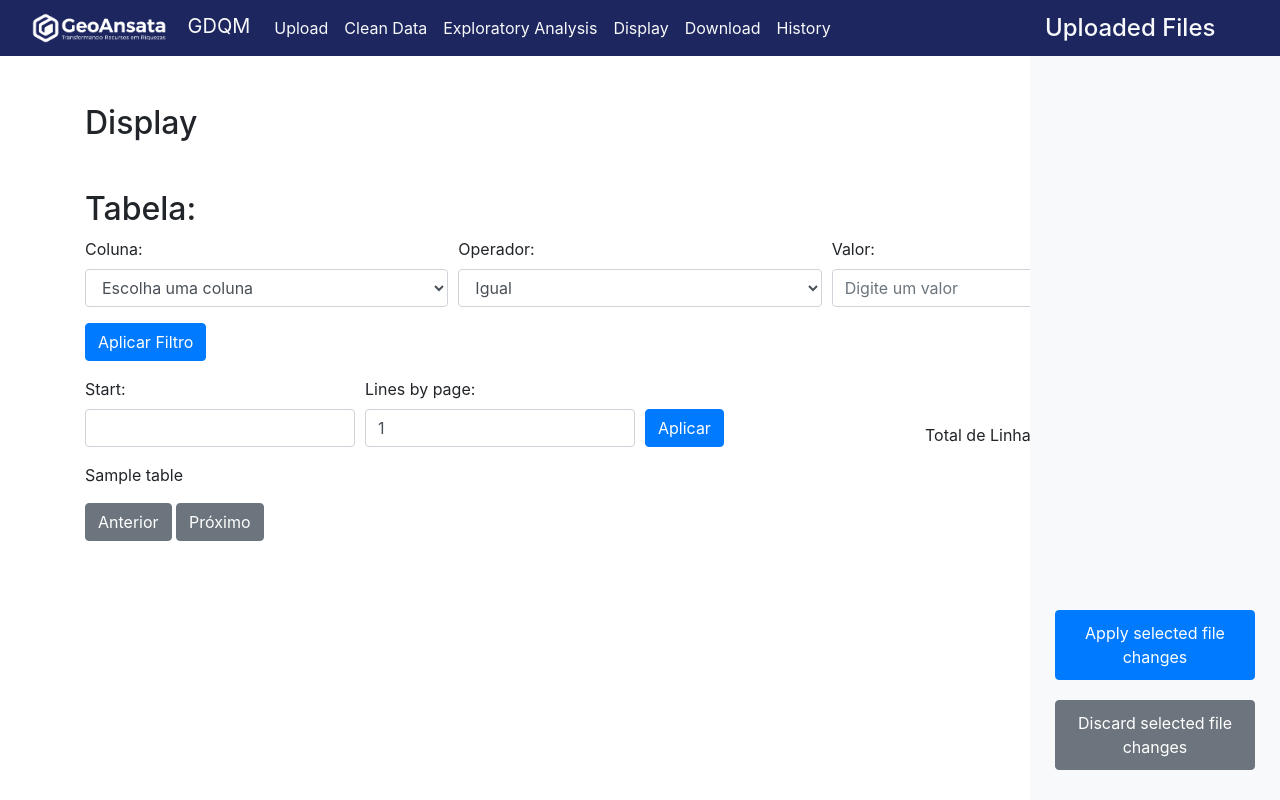
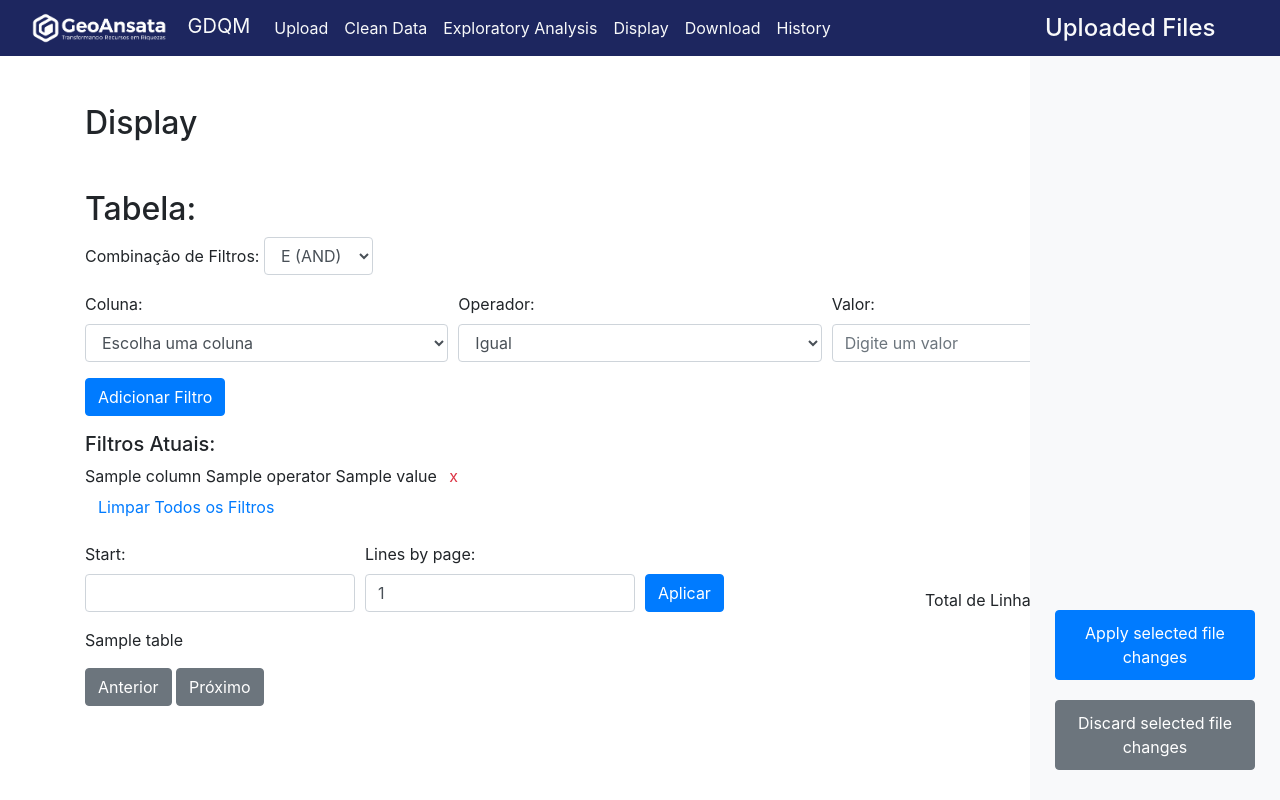
Before and after one commit to GeoAnsata/GeoAnsata-GDQM, a Flask app: template flask_site/templates/display.html in a window 1280 px wide. Run offline with Flask 3, Linux system fonts and the light colour scheme; the template is opened without the code that fills it: most values are stand-ins (such as "Sample title", 1, 10 or a date in 2020); some libraries are stand-ins or nearby versions.

Commit message:
multiple filters

```diff
--- a/flask_site/app.py
+++ b/flask_site/app.py
@@ -25,6 +25,7 @@ def init_session_vars():
     session['sheet_names'] = {}
     session['selected_file']=''
     session['selected_sheet']=''
+    session['filters'] = []
 
 
 @app.route('/upload_file', methods=['POST'])
@@ -557,47 +558,78 @@ def upload():
         session['selected_sheet']=''
     return render_template('upload.html', uploaded_files=session['sheet_names'], selected_file=session["selected_file"], selected_sheet=session["selected_sheet"])
 
-@app.route('/display')
+@app.route('/display', methods=['GET', 'POST'])
 def display():
     try:
-        # Carrega o DataFrame
         df = load_df(app)
-
-        # Define os nomes das colunas para o dropdown
         column_names = df.columns.tolist()
 
-        # Captura os parâmetros de paginação e filtragem da URL
+        # Captura os parâmetros de paginação
         start = request.args.get('start', default=0, type=int)
         lines_by_page = request.args.get('lines_by_page', default=100, type=int)
 
-        # Captura os parâmetros de filtro
-        filter_column = request.args.get('filter_column')
-        filter_operator = request.args.get('filter_operator')
-        filter_value = request.args.get('filter_value')
+        if request.method == 'POST':
+            filter_column = request.form.get('filter_column')
+            filter_operator = request.form.get('filter_operator')
+            filter_value = request.form.get('filter_value')
 
-        # Aplica o filtro ao DataFrame, se todos os parâmetros de filtro estiverem presentes
-        if filter_column and filter_operator and filter_value:
+            if filter_column and filter_operator and filter_value:
+                # Append the new filter to the existing list of filters
+                session['filters'].append({
+                    'column': filter_column,
+                    'operator': filter_operator,
+                    'value': filter_value
+                })
+                session.modified = True
+        # Remover filtro específico
+        if 'remove_filter' in request.args:
+            filter_index = int(request.args.get('remove_filter'))
+            session['filters'].pop(filter_index)
+            session.modified = True
+
+        # Limpar todos os filtros
+        if 'clear_filters' in request.args:
+            session['filters'] = []
+            session.modified = True
+
+
+        # Definir operador de combinação dos filtros (AND/OR)
+        filter_logic = request.args.get('filter_logic', 'and')
+
+        # Aplica os filtros ao DataFrame
+        for filter_item in session['filters']:
+            col = filter_item['column']
+            op = filter_item['operator']
+            val = filter_item['value']
+
             try:
-                filter_value = float(filter_value) if filter_value.replace('.', '', 1).isdigit() else filter_value
-                if filter_operator == "equals":
-                    df = df[df[filter_column] == filter_value]
-                elif filter_operator == "not_equals":
-                    df = df[df[filter_column] != filter_value]
-                elif filter_operator == "greater_than":
-                    df = df[pd.to_numeric(df[filter_column], errors='coerce') > filter_value]
-                elif filter_operator == "less_than":
-                    df = df[pd.to_numeric(df[filter_column], errors='coerce') < filter_value]
-                elif filter_operator == "greater_equal":
-                    df = df[pd.to_numeric(df[filter_column], errors='coerce') >= filter_value]
-                elif filter_operator == "less_equal":
-                    df = df[pd.to_numeric(df[filter_column], errors='coerce') <= filter_value]
+                val = float(val) if val.replace('.', '', 1).isdigit() else val
+                if op == "equals":
+                    condition = df[col] == val
+                elif op == "not_equals":
+                    condition = df[col] != val
+                elif op == "greater_than":
+                    condition = pd.to_numeric(df[col], errors='coerce') > val
+                elif op == "less_than":
+                    condition = pd.to_numeric(df[col], errors='coerce') < val
+                elif op == "greater_equal":
+                    condition = pd.to_numeric(df[col], errors='coerce') >= val
+                elif op == "less_equal":
+                    condition = pd.to_numeric(df[col], errors='coerce') <= val
+
+                # Aplica o filtro como AND ou OR
+                if filter_logic == 'and':
+                    df = df[condition]
+                else:
+                    df = pd.concat([df[condition], df[~condition]]).drop_duplicates()
+
             except ValueError:
-                pass  # Ignore filtering if conversion fails for non-numeric comparisons
+                pass  # Ignorar se houver erro de tipo
 
-        # Gera a tabela HTML com base nos dados filtrados e na paginação
+        # Gera a tabela HTML com os dados filtrados e paginação
         table_html = get_table(df, request, start, lines_by_page)
 
-        # Renderiza o template com a tabela e os parâmetros
+        # Renderiza o template com a tabela, filtros e opções
         return render_template(
             'display.html',
             table=table_html,
@@ -607,7 +639,9 @@ def display():
             start=start,
             lines_by_page=lines_by_page,
             num_lines=df.shape[0],
-            column_names=column_names  # Passa os nomes das colunas para o template
+            column_names=column_names,
+            filters=session['filters'],
+            filter_logic=filter_logic
         )
     except Exception as e:
         print(f"Erro ao exibir a tabela: {e}")
@@ -620,7 +654,9 @@ def display():
             start=0,
             lines_by_page=100,
             num_lines=0,
-            column_names=[]
+            column_names=[],
+            filters=[],
+            filter_logic='and'
         )
 
 @app.route('/download_page')
--- a/flask_site/templates/display.html
+++ b/flask_site/templates/display.html
@@ -9,8 +9,17 @@
     <div class="mt-5">
         <h2>Tabela:</h2>
 
-        <!-- Filtro -->
-        <form id="filter-form" method="get" class="mb-3">
+        <!-- Lógica do Filtro: AND/OR -->
+        <form id="filter-logic-form" method="get" class="mb-3">
+            <label>Combinação de Filtros:</label>
+            <select name="filter_logic" onchange="this.form.submit()" class="form-control d-inline w-auto">
+                <option value="and" {% if filter_logic == 'and' %}selected{% endif %}>E (AND)</option>
+                <option value="or" {% if filter_logic == 'or' %}selected{% endif %}>OU (OR)</option>
+            </select>
+        </form>
+
+        <!-- Formulário para adicionar novos filtros -->
+        <form id="filter-form" method="post" class="mb-3">
             <div class="form-row align-items-end">
                 <div class="form-group col-md-4">
                     <label for="filter_column">Coluna:</label>
@@ -38,10 +47,23 @@
                 </div>
             </div>
             <div class="form-group">
-                <button type="submit" class="btn btn-primary">Aplicar Filtro</button>
+                <button type="submit" class="btn btn-primary">Adicionar Filtro</button>
             </div>
         </form>
 
+        <!-- Exibir filtros aplicados -->
+        <div class="mb-3">
+            <h5>Filtros Atuais:</h5>
+            {% for filter in filters %}
+                <div>
+                    {{ filter.column }} {{ filter.operator }} {{ filter.value }}
+                    <a href="{{ url_for('display', remove_filter=loop.index0) }}" class="text-danger ml-2">x</a>
+                </div>
+            {% endfor %}
+            <a href="{{ url_for('display', clear_filters=1) }}" class="btn btn-link">Limpar Todos os Filtros</a>
+        </div>
+
+        <!-- Paginação -->
         <form id="pagination-form" method="get">
             <div class="form-row">
                 <div class="form-group col-md-3">
@@ -71,6 +93,4 @@
     </div>
     {% endif %}
 </div>
-
-<script src="https://cdnjs.cloudflare.com/ajax/libs/font-awesome/5.15.3/js/all.min.js"></script>
 {% endblock %}
```
